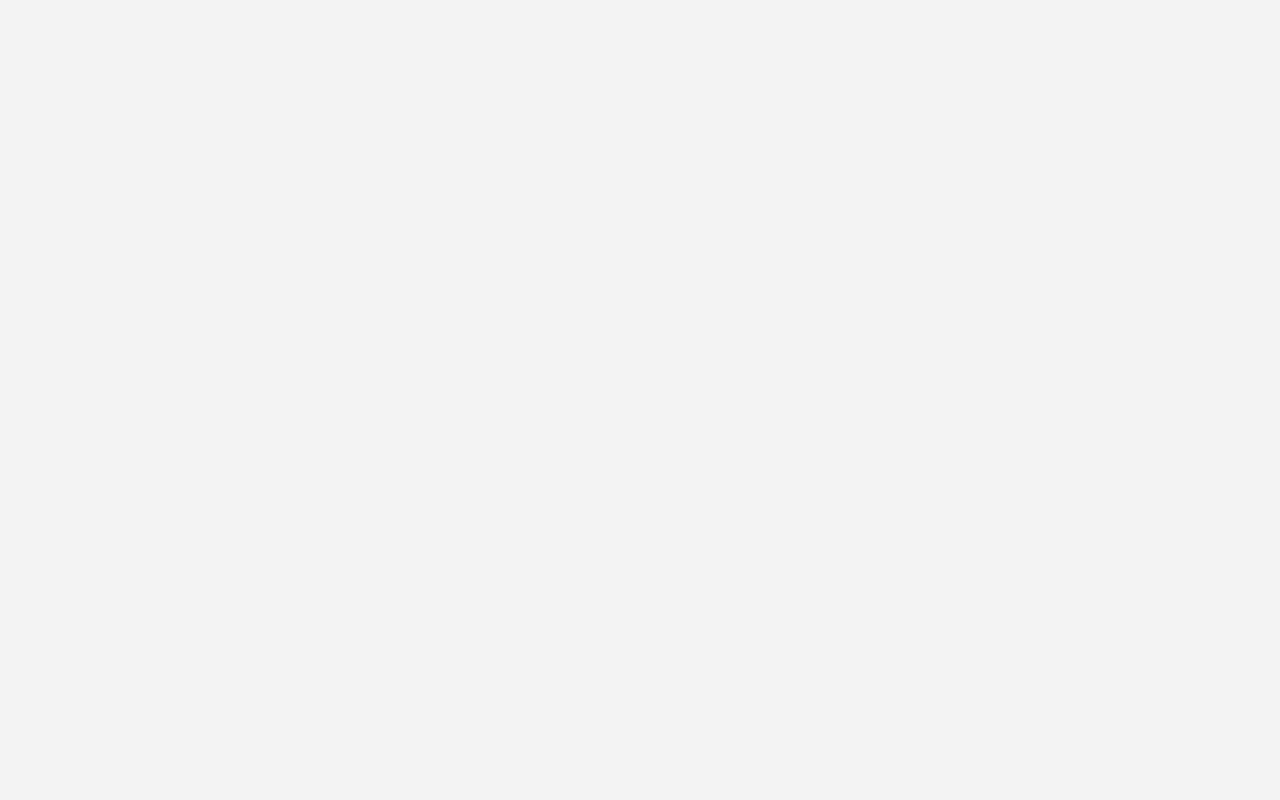
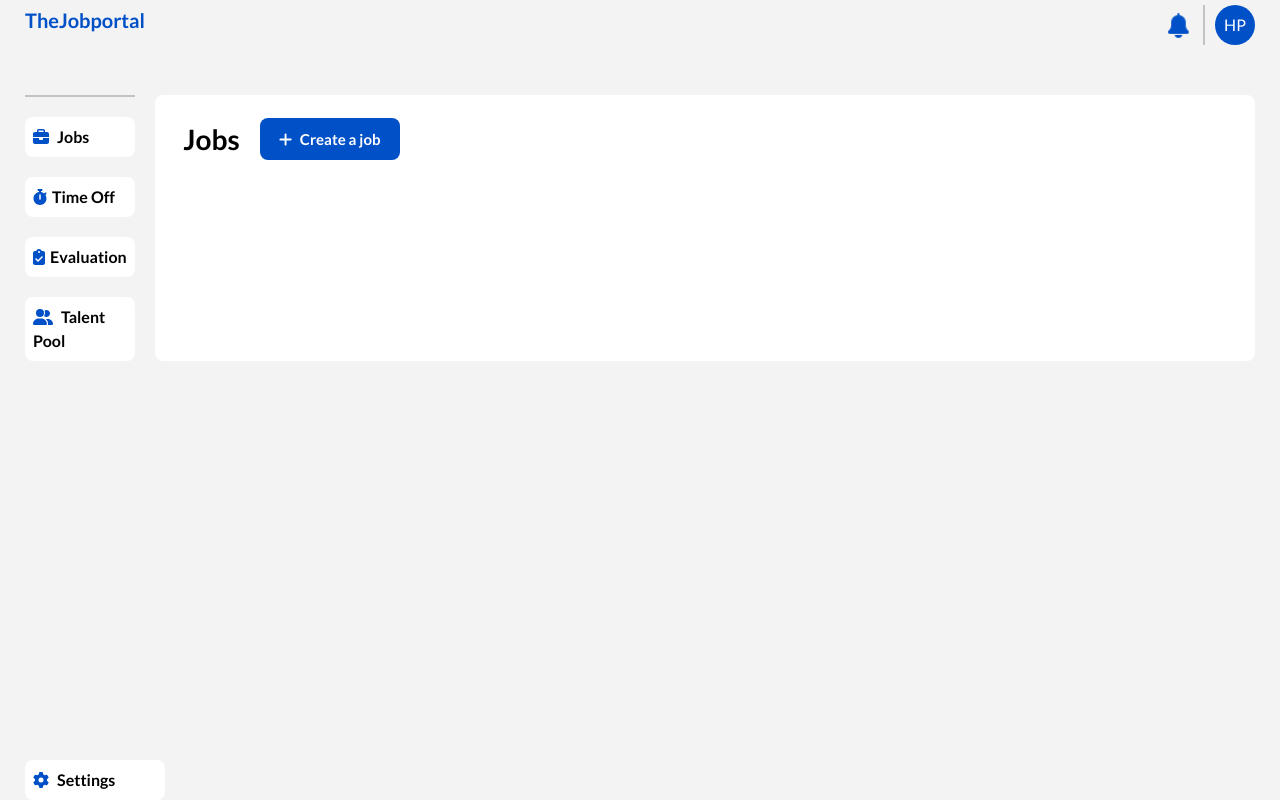
Before and after one commit to akbarahmadjonov/DevJobPortal-project, a React (Create React App) app: page /comprofile/jobs in a window 1280 px wide. Before the commit this address had no page. Built offline with nearby package versions, Linux system fonts and the light colour scheme.

Commit message:
Implemented functionality to company profile and added router

```diff
--- a/package.json
+++ b/package.json
@@ -5,6 +5,8 @@
   "dependencies": {
     "@emotion/react": "^11.11.1",
     "@emotion/styled": "^11.11.0",
+    "@fortawesome/free-solid-svg-icons": "^6.4.2",
+    "@fortawesome/react-fontawesome": "^0.2.0",
     "@mui/icons-material": "^5.14.1",
     "@mui/material": "^5.14.2",
     "@reduxjs/toolkit": "^1.9.5",
--- a/src/App.js
+++ b/src/App.js
@@ -8,9 +8,13 @@ import Register from "./Pages/Auth/Register";
 import { DevProfile } from "./Pages/DevProfile";
 import { Jobs } from "./Pages/Jobs/Jobs";
 import { CompanyProfile } from "./Pages/CompanyProfile/CompanyProfile";
+import { JobsNested } from "./Pages/CompanyProfile/Nested/JobsNested";
+import { TimeOffNested } from "./Pages/CompanyProfile/Nested/TimeOffNested";
+import { Evaluation } from "./Pages/CompanyProfile/Nested/EvaluationNested";
+import { TalentPool } from "./Pages/CompanyProfile/Nested/TalentPool";
 
 const App = () => {
-//Test
+  //Test
   let hours = 5;
   let now = new Date().getTime();
   let setupTime = localStorage.getItem("setupTime");
@@ -32,7 +36,12 @@ const App = () => {
           <Route path="/auth/register" element={<Register />} />
           <Route path="/jobs" element={<Jobs />} />
           <Route path="/devs-profile" element={<DevProfile />} />
-          <Route path="/comprofile" element={<CompanyProfile />} />
+          <Route path="/comprofile" element={<CompanyProfile />}>
+            <Route path="jobs" element={<JobsNested />} />
+            <Route path="timeoff" element={<TimeOffNested />} />
+            <Route path="evaluation" element={<Evaluation />} />
+            <Route path="talentpool" element={<TalentPool />} />
+          </Route>
         </Routes>
       </div>
     </main>
--- a/src/Pages/CompanyProfile/CompanyProfile.jsx
+++ b/src/Pages/CompanyProfile/CompanyProfile.jsx
@@ -1,6 +1,20 @@
 import React from "react";
 import "./CompanyProfile.scss";
 import BellIcon from "../../Assets/Images/admin/bell-icon.png";
+import { Link, Outlet } from "react-router-dom";
+import { FontAwesomeIcon } from "@fortawesome/react-fontawesome";
+import {
+  faBriefcase,
+  faClipboardCheck,
+  faCog,
+  faPlus,
+  faStopwatch,
+  faUser,
+  faUserAlt,
+  faUserAltSlash,
+  faUserGroup,
+} from "@fortawesome/free-solid-svg-icons";
+import { Button, Space } from "antd";
 
 export const CompanyProfile = () => {
   return (
@@ -25,6 +39,56 @@ export const CompanyProfile = () => {
               <span className="com-profile__company">HP</span>
             </div>
           </div>
+          {/* Inner section */}
+          <div className="sidebar">
+            <div className="sidebar__inner">
+              <ul className="sidebar__list">
+                <Link className="sidebar__item" to={"jobs"}>
+                  <FontAwesomeIcon
+                    className="icon"
+                    icon={faBriefcase}
+                    style={{ color: "#0050C8" }}
+                  />{" "}
+                  Jobs
+                </Link>
+                <Link className="sidebar__item" to={"timeoff"}>
+                  <FontAwesomeIcon
+                    className="icon"
+                    icon={faStopwatch}
+                    style={{ color: "#0050C8" }}
+                  />
+                  Time Off
+                </Link>
+                <Link className="sidebar__item" to={"evaluation"}>
+                  <FontAwesomeIcon
+                    className="icon"
+                    icon={faClipboardCheck}
+                    style={{ color: "#0050C8" }}
+                  />
+                  Evaluation
+                </Link>
+                <Link className="sidebar__item" to={"talentpool"}>
+                  <FontAwesomeIcon
+                    className="icon"
+                    icon={faUserGroup}
+                    style={{ color: "#0050C8" }}
+                  />{" "}
+                  Talent Pool
+                </Link>
+                <Link className="sidebar__item" to={"/"}>
+                  <FontAwesomeIcon
+                    className="icon"
+                    icon={faCog}
+                    style={{ color: "#0050C8" }}
+                  />{" "}
+                  Settings
+                </Link>
+              </ul>
+              <div className="sidebar__out">
+                <Outlet />
+              </div>
+            </div>
+          </div>
         </div>
       </div>
     </>
--- a/src/Pages/CompanyProfile/CompanyProfile.scss
+++ b/src/Pages/CompanyProfile/CompanyProfile.scss
@@ -51,3 +51,55 @@ body {
     }
   }
 }
+
+//* Sidebar
+.sidebar {
+  //* Margin, paddings
+  padding-top: 50px;
+}
+
+.sidebar__inner {
+  display: flex;
+}
+
+.sidebar__list {
+  margin-right: 20px;
+  border-top: 2px solid #c3c3c3;
+}
+
+.sidebar__item {
+  display: block;
+  width: 100%;
+  max-width: 140px;
+
+  //* Margin, paddings
+  padding: 8px;
+  margin-top: 20px;
+
+  border-radius: 8px;
+  background-color: #fff;
+  font-weight: 700;
+
+  &:hover {
+    background-color: #f9f9f9;
+  }
+}
+
+.sidebar__item:nth-child(5) {
+  position: absolute;
+  bottom: 0;
+}
+
+.sidebar__out {
+  width: 100%;
+  padding-left: 20px;
+
+  border-radius: 8px;
+  background-color: #fff;
+}
+
+$iconMarginRight: 5px;
+
+.icon {
+  margin-right: $iconMarginRight;
+}
--- /dev/null
+++ b/src/Pages/CompanyProfile/Nested/Evaluation.scss
@@ -0,0 +1,16 @@
+.evaluation {
+}
+
+.evaluation__inner {
+  //* Margin, paddings
+  margin-top: 15px;
+  padding: 8px;
+}
+
+.evaluation__title {
+  //* Margin, paddings
+  margin-right: 20px;
+
+  font-size: 28px;
+  font-weight: 700;
+}
--- /dev/null
+++ b/src/Pages/CompanyProfile/Nested/EvaluationNested.jsx
@@ -0,0 +1,12 @@
+import React from "react";
+import "./Evaluation.scss";
+
+export const Evaluation = () => {
+  return (
+    <div className="evaluation">
+      <div className="evaluation__inner">
+        <h1 className="evaluation__title">Evaluation</h1>
+      </div>
+    </div>
+  );
+};
--- /dev/null
+++ b/src/Pages/CompanyProfile/Nested/Jobs.scss
@@ -0,0 +1,35 @@
+.job-nested {
+}
+
+.job-nested__inner {
+  display: flex;
+
+  //* Margin, paddings
+  margin-top: 15px;
+  padding: 8px;
+}
+
+.job-nested__title {
+  //* Margin, paddings
+  margin-right: 20px;
+
+  font-size: 28px;
+  font-weight: 700;
+}
+
+.job-nested__button {
+  //* Margin, paddings
+  width: 100%;
+  max-width: 140px;
+
+  //* Custom styles
+  font-size: 15px;
+  font-weight: 700;
+  background-color: #0050c8;
+  border-radius: 8px;
+  color: #fff;
+
+  &:hover {
+    background-color: #2f80fa;
+  }
+}
--- /dev/null
+++ b/src/Pages/CompanyProfile/Nested/JobsNested.jsx
@@ -0,0 +1,22 @@
+import React from "react";
+import { faPlus } from "@fortawesome/free-solid-svg-icons";
+import { FontAwesomeIcon } from "@fortawesome/react-fontawesome";
+import './Jobs.scss'
+
+export const JobsNested = () => {
+  return (
+    <div className="job-nested">
+      <div className="job-nested__inner">
+        <h1 className="job-nested__title">Jobs</h1>
+        <button className="job-nested__button">
+          <FontAwesomeIcon
+            className="icon"
+            icon={faPlus}
+            style={{ color: "#fff" }}
+          />{" "}
+          Create a job
+        </button>
+      </div>
+    </div>
+  );
+};
--- /dev/null
+++ b/src/Pages/CompanyProfile/Nested/TalentPool.jsx
@@ -0,0 +1,12 @@
+import React from "react";
+import "./TalentPool.scss";
+
+export const TalentPool = () => {
+  return (
+    <div className="talentpool">
+      <div className="talentpool__inner">
+        <h1 className="talentpool__title">Talent Pool</h1>
+      </div>
+    </div>
+  );
+};
--- /dev/null
+++ b/src/Pages/CompanyProfile/Nested/TalentPool.scss
@@ -0,0 +1,16 @@
+.talentpool {
+}
+
+.talentpool__inner {
+  //* Margin, paddings
+  margin-top: 15px;
+  padding: 8px;
+}
+
+.talentpool__title {
+  //* Margin, paddings
+  margin-right: 20px;
+
+  font-size: 28px;
+  font-weight: 700;
+}
--- /dev/null
+++ b/src/Pages/CompanyProfile/Nested/TimeOff.scss
@@ -0,0 +1,16 @@
+.timeoff {
+}
+
+.timeoff__inner {
+  //* Margin, paddings
+  margin-top: 15px;
+  padding: 8px;
+}
+
+.timeoff__title {
+  //* Margin, paddings
+  margin-right: 20px;
+
+  font-size: 28px;
+  font-weight: 700;
+}
--- /dev/null
+++ b/src/Pages/CompanyProfile/Nested/TimeOffNested.jsx
@@ -0,0 +1,12 @@
+import React from "react";
+import "./TimeOff.scss";
+
+export const TimeOffNested = () => {
+  return (
+    <div className="timeoff">
+      <div className="timeoff__inner">
+        <h1 className="timeoff__title">Time Off</h1>
+      </div>
+    </div>
+  );
+};
```
Also changed, not shown: 1 other file (tests, documents, lock files or other folders).
